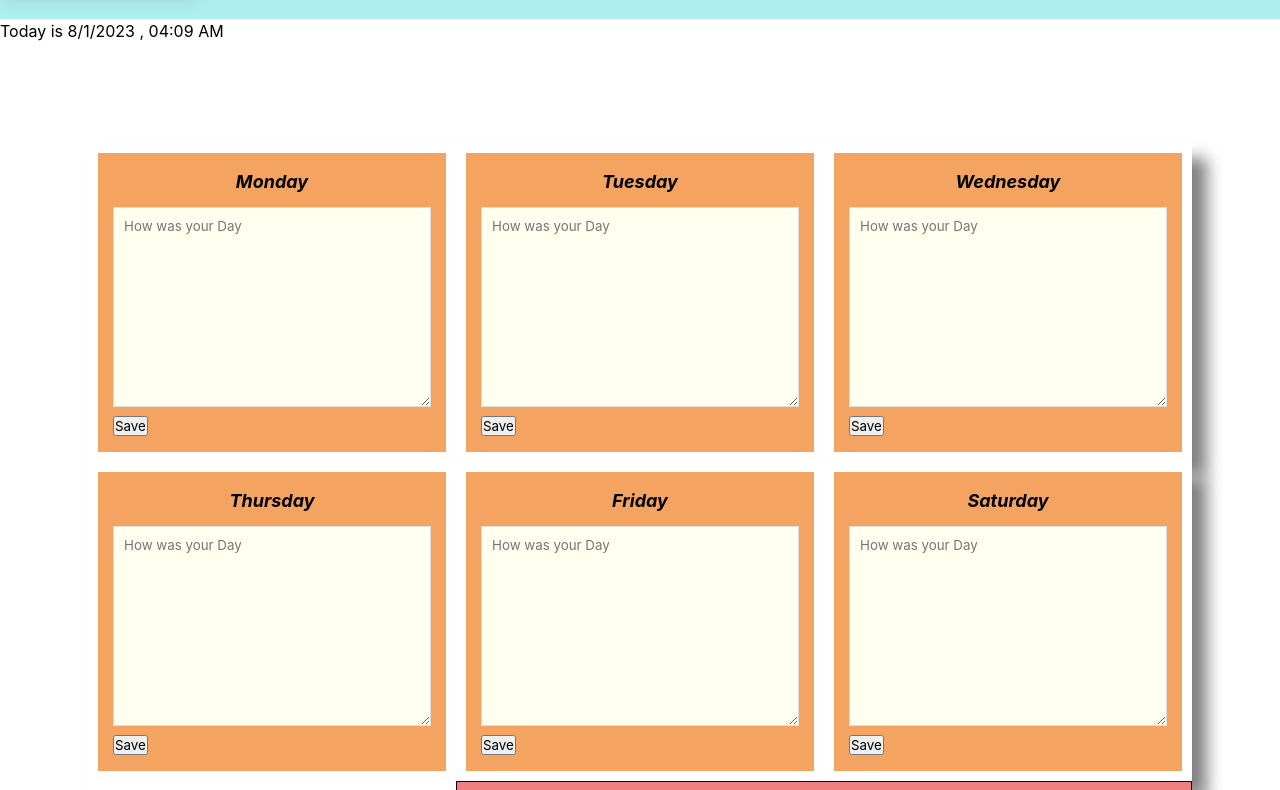
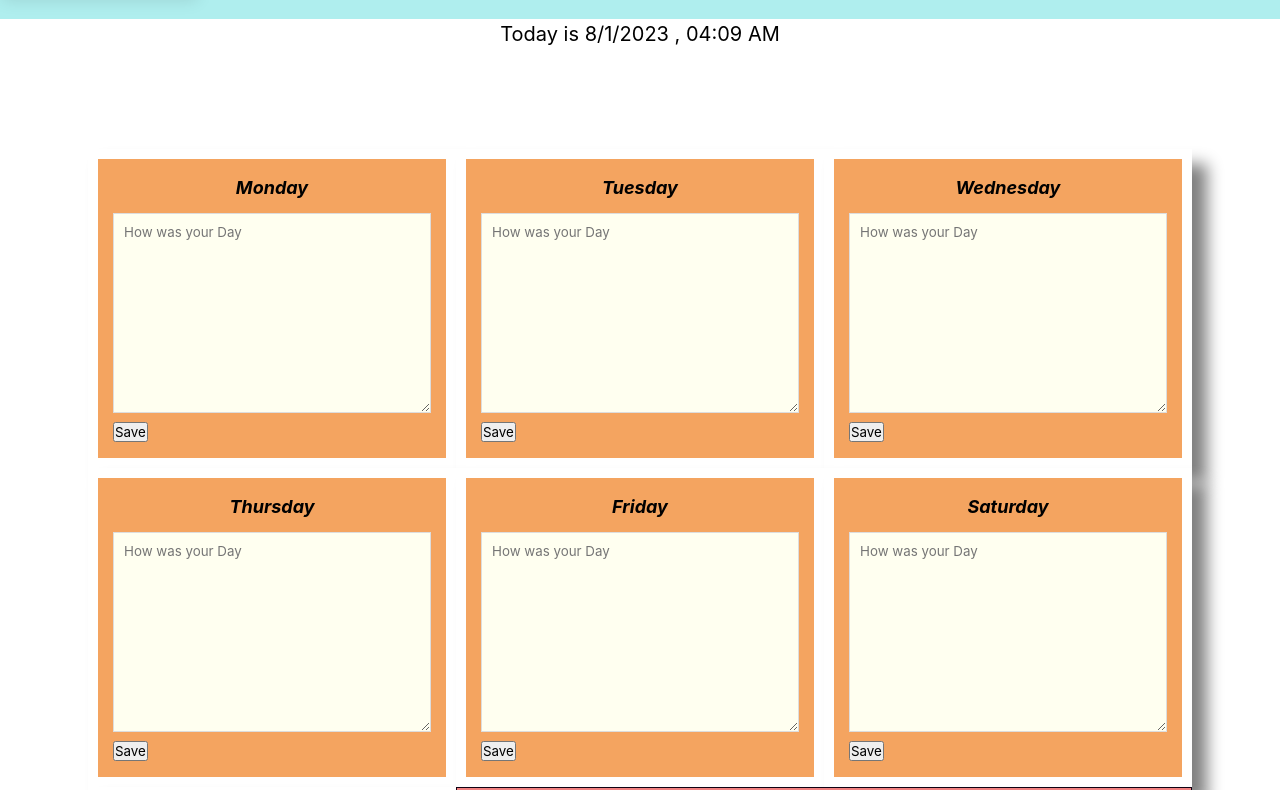
Before and after one commit to Sky6565/No-Fox-Given, a plain HTML site: page index.html in a window 1280 px wide. Shown: the part 117-907 px from the top of the page. Drawn offline with nearby package versions, Linux system fonts and the light colour scheme; no server answers.

Commit message:
Font Changes

```diff
--- a/style.css
+++ b/style.css
@@ -81,6 +81,8 @@
       border: 40px solid #008B8B;
       justify-content:space-evenly;
        margin:auto;
+      text-align: center;
+      font-size: 20px;
   }
 
   .mood-tracker {
@@ -93,8 +95,6 @@
     resize: horizontal; /* Allows the textarea to only be resizable vertically */
     background-color: #F08080;
     font-size:large;
-
-
 
   }
 
@@ -110,3 +110,9 @@
    h3 {
     font-size: 75px;
    }
+
+   h1 {
+    font-size: 20px;
+    text-align: center;
+
+   }
```
